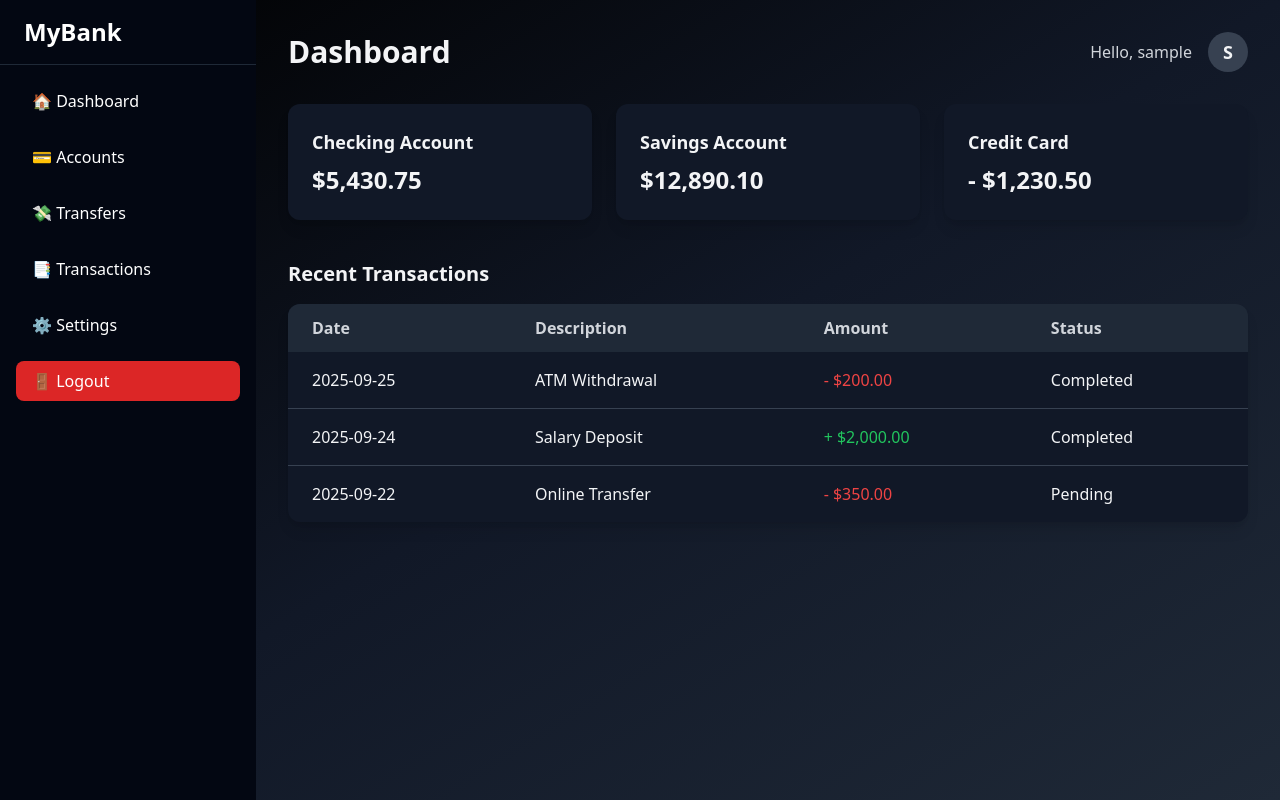
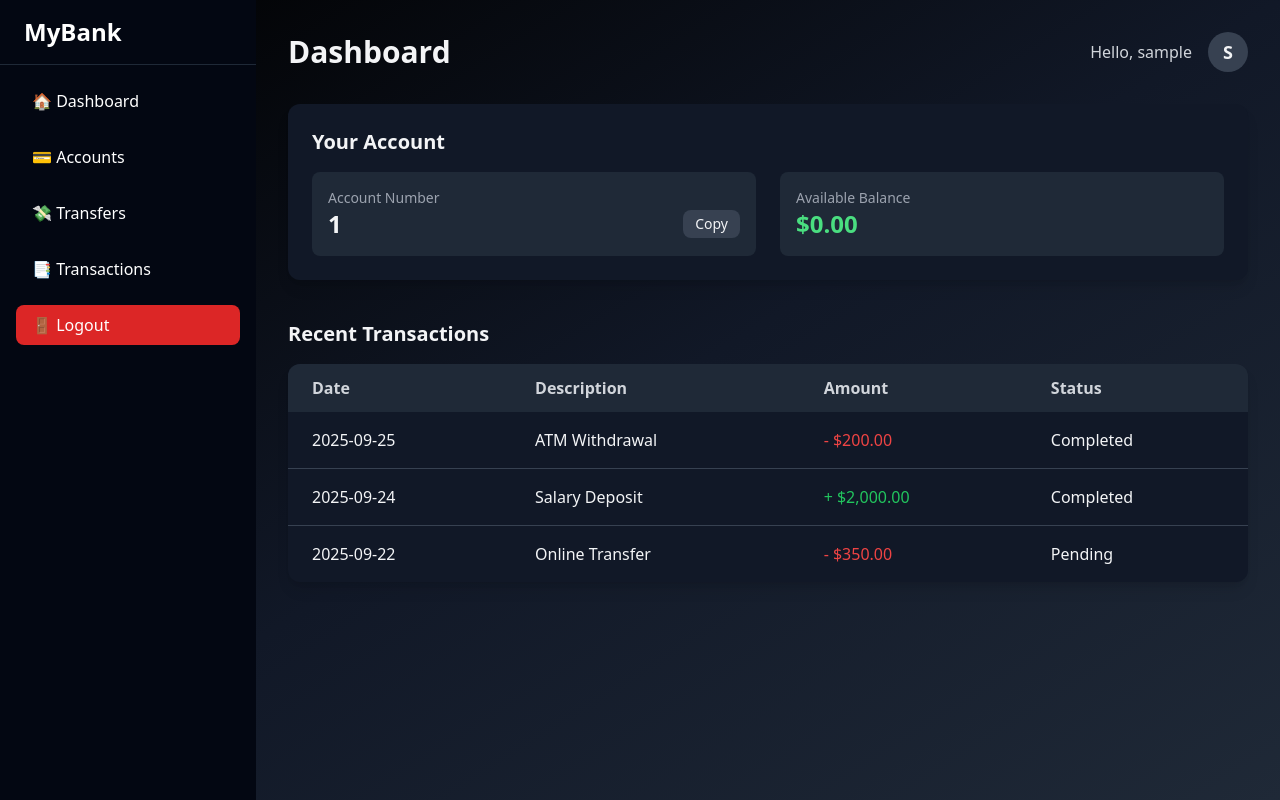
Before and after one commit to Dikewonsi/OOP-Auth, a PHP site: page / in a window 1280 px wide. Run offline with PHP 8.4, Linux system fonts and the light colour scheme; the visitor is signed in with stand-in values (Sample User, id 1); tables that the repository leaves empty or names only in its code hold one stand-in row (values such as "Sample post"); some libraries are stand-ins or nearby versions.

Commit message:
feat: add Accounts class, transactions logging, and UI updates
- Created Accounts.php with deposit, withdraw, getBalance, and account number auto-generation.
- Added accounts and transactions tables for balance tracking and logging.
- Restyled dashboard with Tailwind to display account balance and account number.
- Implemented copy-to-clipboard feature for account number with toast animation.
- Improved overall banking dashboard UX with modern interactive elements.

```diff
--- /dev/null
+++ b/classes/Accounts.php
@@ -0,0 +1,99 @@
+<?php
+
+    class Accounts {
+        private $pdo;
+        private $id;
+        private $user_id;
+        private $balance;
+        private $account_number;
+
+
+        // Constructor to initialize DB connection
+        public function __construct($db, $user_id) {
+            $this->pdo = $db->connect();
+            $this->user_id = $user_id;
+
+            //Load account details or create new account
+            $stmt = $this->pdo->prepare("SELECT * FROM accounts WHERE user_id = ?");
+            $stmt->execute([$this->user_id]);
+            $account = $stmt->fetch(PDO::FETCH_ASSOC);
+
+            if($account) {
+                $this->id = $account['id'];
+                $this->balance = $account['balance'];
+                $this->account_number = $account['account_number'];
+            } else {
+                 // Generate a unique account number
+                $accountNumber = $this->generateAccountNumber();
+
+                // Create new account with zero balance
+                $stmt = $this->pdo->prepare("INSERT INTO accounts (user_id, account_number, balance) VALUES (?, ?, 0)");
+                $stmt->execute([$this->user_id, $accountNumber]);
+                $this->id = $this->pdo->lastInsertId();
+                $this->balance = 0;
+                $this->account_number = $accountNumber;
+            }
+        }
+
+        // Get account balance
+        public function getBalance() {
+            return $this->balance;
+        }
+
+        // Get account number
+        public function getAccountNumber() {
+            return $this->account_number;
+        }
+
+        // Deposit funds
+        public function deposit($amount) {
+            if($amount <= 0) {
+                throw new Exception("Deposit amouunt must be greater than zero.");
+            }
+
+            $this->balance += $amount;
+            $this->updateBalance();
+            $this->logTransaction('deposit', $amount);
+
+            return $this->balance;
+        }
+
+        // Withdraw funds
+        public function withdraw($amount) {
+            if ($amount <= 0) {
+                throw new Exception("Withdrawal amount must be greater than zero.");
+            }
+
+            if ($amount > $this->balance) {
+                throw new Exception("Insufficient funds.");
+            }
+
+            $this->balance -= $amount;
+            $this->updateBalance();
+            $this->logTransaction('withdraw', $amount);
+
+            return $this->balance;
+        }
+
+        private function updateBalance() {
+            $stmt = $this->pdo->prepare("UPDATE accounts SET balance = ? WHERE id = ?");
+            $stmt->execute([$this->balance, $this->id]);
+        }
+
+         private function logTransaction($type, $amount) {
+            $stmt = $this->pdo->prepare("INSERT INTO transactions (account_id, type, amount) VALUES (?, ?, ?)");
+            $stmt->execute([$this->id, $type, $amount]);
+        }
+
+        private function generateAccountNumber() {
+            // Example: 10-digit account number
+            do {
+                $number = mt_rand(1000000000, 9999999999); // 10-digit
+                $stmt = $this->pdo->prepare("SELECT COUNT(*) FROM accounts WHERE account_number = ?");
+                $stmt->execute([$number]);
+                $exists = $stmt->fetchColumn();
+            } while ($exists > 0);
+
+            return (string)$number;
+        }
+    }
--- a/public/index.php
+++ b/public/index.php
@@ -1,10 +1,23 @@
 <?php
+  error_reporting(E_ALL);
+  ini_set('display_errors', 1);
+
+  require_once "../config/config.php";
+  require_once "../classes/Database.php";
+  require_once "../classes/Accounts.php";
+
   session_start();
 
-    if(!isset($_SESSION['user_id'])) {
+  if (!isset($_SESSION['user_id'])) {
       header("Location: login.php");
       exit;
   }
+
+  $db = new Database();
+  $account = new Accounts($db, $_SESSION['user_id']);
+
+  $accountBalance = $account->getBalance();
+  $accountNumber = $account->getAccountNumber();
 ?>
 <!DOCTYPE html>
 <html lang="en">
@@ -25,7 +38,6 @@
       <a href="#" class="block px-4 py-2 rounded-lg hover:bg-gray-800">💳 Accounts</a>
       <a href="#" class="block px-4 py-2 rounded-lg hover:bg-gray-800">💸 Transfers</a>
       <a href="#" class="block px-4 py-2 rounded-lg hover:bg-gray-800">📑 Transactions</a>
-      <a href="#" class="block px-4 py-2 rounded-lg hover:bg-gray-800">⚙️ Settings</a>
       <a href="logout.php" class="block px-4 py-2 rounded-lg bg-red-600 hover:bg-red-700">🚪 Logout</a>
     </nav>
   </aside>
@@ -43,24 +55,37 @@
       </div>
     </header>
 
-    <!-- Account summary cards -->
-    <section class="grid grid-cols-1 md:grid-cols-3 gap-6">
-      <div class="bg-gray-900 p-6 rounded-xl shadow-lg hover:scale-105 transform transition">
-        <h2 class="text-lg font-semibold mb-2">Checking Account</h2>
-        <p class="text-2xl font-bold">$5,430.75</p>
+    <!-- Account Summary -->
+    <section class="bg-gray-900 p-6 rounded-xl shadow-lg mb-10">
+      <h2 class="text-xl font-semibold mb-4">Your Account</h2>
+      <div class="grid grid-cols-1 md:grid-cols-2 gap-6">
+       <div class="p-4 bg-gray-800 rounded-lg relative">
+          <p class="text-gray-400 text-sm">Account Number</p>
+          <div class="flex items-center justify-between">
+            <p id="accountNumber" class="text-2xl font-bold tracking-widest">
+              <?php echo htmlspecialchars($accountNumber); ?>
+            </p>
+            <button
+              onclick="copyAccountNumber()"
+              class="ml-3 px-3 py-1 text-sm bg-gray-700 hover:bg-gray-600 rounded-lg transition">
+              Copy
+            </button>
           </div>
-      <div class="bg-gray-900 p-6 rounded-xl shadow-lg hover:scale-105 transform transition">
-        <h2 class="text-lg font-semibold mb-2">Savings Account</h2>
-        <p class="text-2xl font-bold">$12,890.10</p>
         </div>
-      <div class="bg-gray-900 p-6 rounded-xl shadow-lg hover:scale-105 transform transition">
-        <h2 class="text-lg font-semibold mb-2">Credit Card</h2>
-        <p class="text-2xl font-bold">- $1,230.50</p>
+
+        <!-- Toast notification -->
+        <div id="toast" class="hidden fixed bottom-5 right-5 bg-green-600 text-white px-4 py-2 rounded-lg shadow-lg text-sm opacity-0 transition-opacity duration-500">
+          ✅ Account number copied!
+        </div>
+        <div class="p-4 bg-gray-800 rounded-lg">
+          <p class="text-gray-400 text-sm">Available Balance</p>
+          <p class="text-2xl font-bold text-green-400">$<?php echo number_format($accountBalance, 2); ?></p>
+        </div>
       </div>
     </section>
 
     <!-- Recent transactions -->
-    <section class="mt-10">
+    <section>
       <h2 class="text-xl font-semibold mb-4">Recent Transactions</h2>
       <div class="bg-gray-900 rounded-xl shadow-lg overflow-hidden">
         <table class="w-full text-left">
@@ -96,5 +121,20 @@
       </div>
     </section>
   </main>
+  <script>
+  function copyAccountNumber() {
+    const accountNumber = document.getElementById("accountNumber").innerText;
+    navigator.clipboard.writeText(accountNumber).then(() => {
+      const toast = document.getElementById("toast");
+      toast.classList.remove("hidden");
+      setTimeout(() => toast.classList.add("opacity-100"), 50); // fade in
+
+      setTimeout(() => {
+        toast.classList.remove("opacity-100"); // fade out
+        setTimeout(() => toast.classList.add("hidden"), 500);
+      }, 2000); // visible for 2s
+    });
+  }
+</script>
 </body>
 </html>
```
Lines whose indentation alone changed are shown as unchanged.
